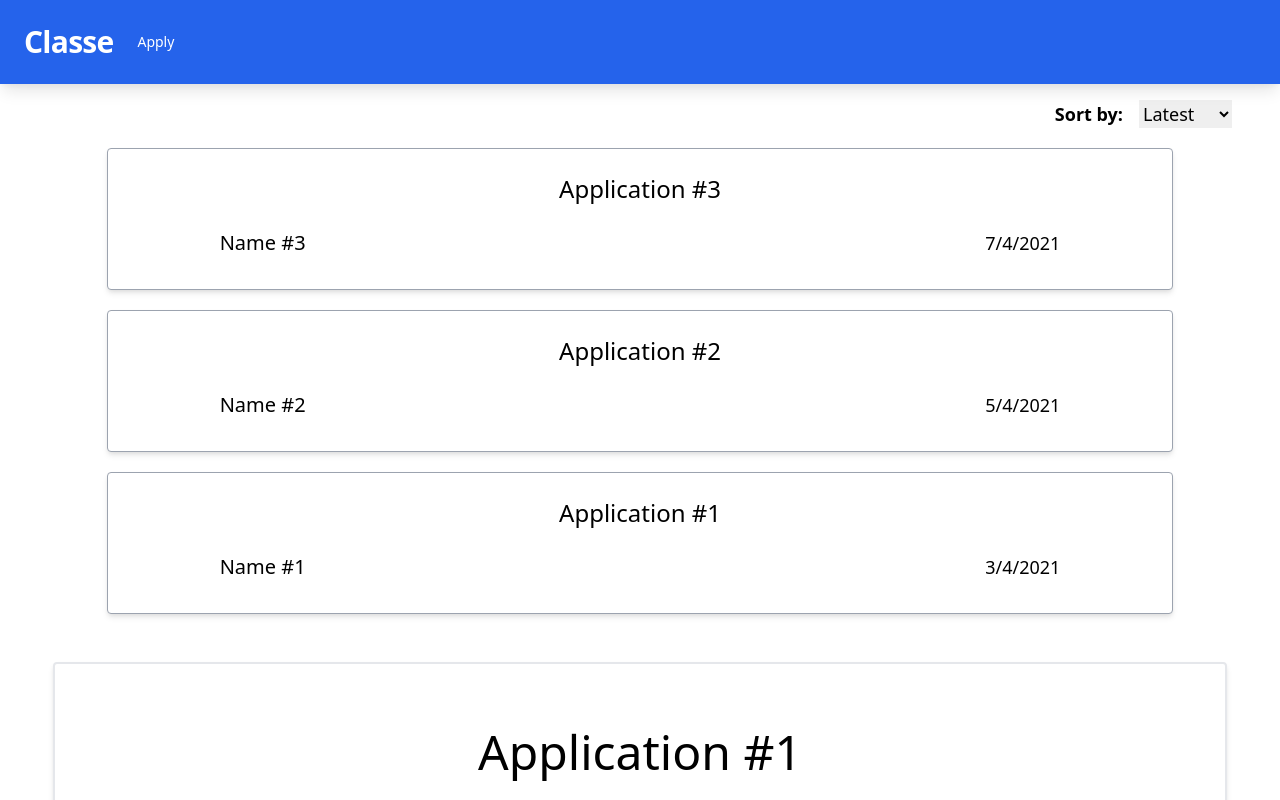
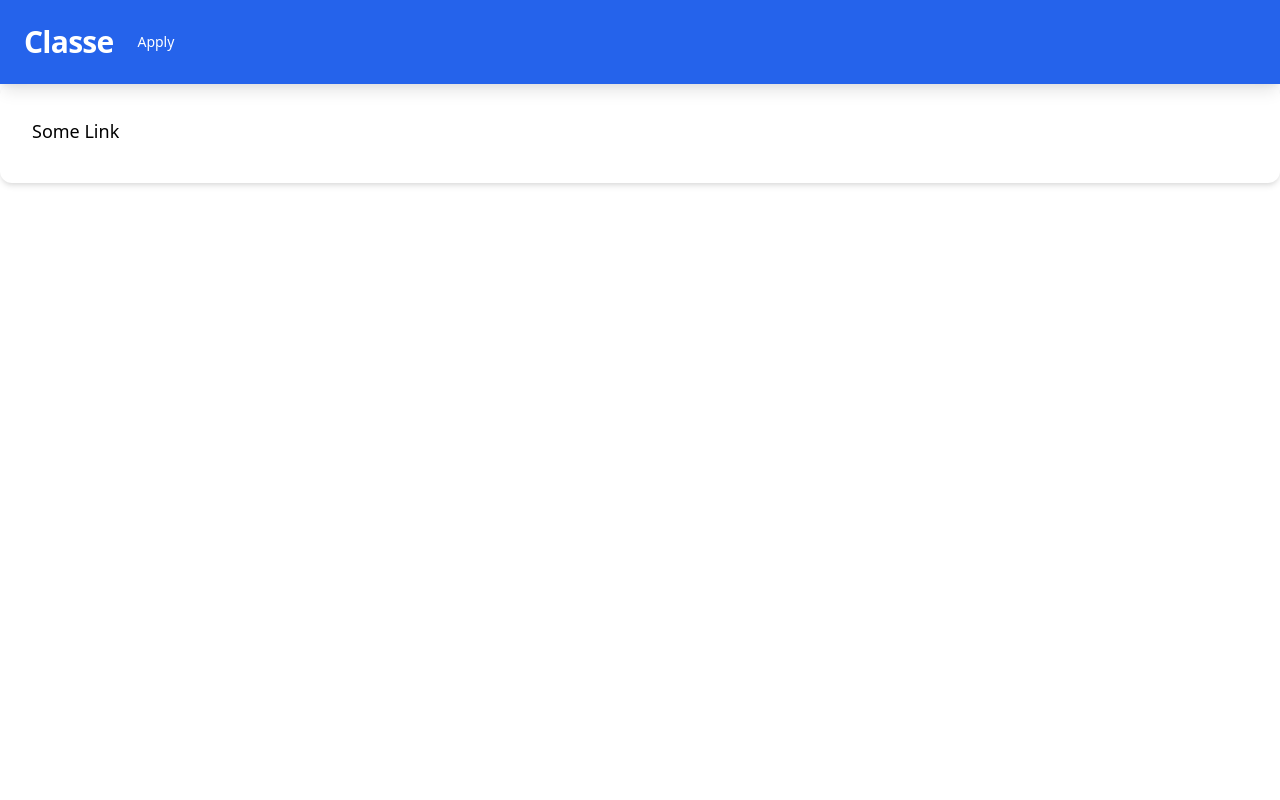
Before and after one commit to uoa-compsci-399/marker-allocation-tool-ui, a React (Create React App) app: page / in a window 1280 px wide. Shown: the top 800 px of the page. Built offline with nearby package versions, Linux system fonts and the light colour scheme.

Commit message:
configure routes

```diff
--- a/package.json
+++ b/package.json
@@ -11,9 +11,13 @@
     "@types/node": "^14.14.37",
     "@types/react": "^17.0.0",
     "@types/react-dom": "^17.0.0",
+    "@types/react-router": "^5.1.13",
+    "@types/react-router-dom": "^5.1.7",
     "clsx": "^1.1.1",
+    "history": "^5.0.0",
     "react": "^17.0.2",
     "react-dom": "^17.0.2",
+    "react-router-dom": "^5.2.0",
     "react-scripts": "^4.0.3",
     "typescript": "^4.1.2",
     "web-vitals": "^1.0.1"
@@ -57,6 +61,7 @@
     "husky": "^6.0.0",
     "postcss": "^8.2.9",
     "prettier": "^2.2.1",
+    "react-router": "^5.2.0",
     "tailwindcss": "npm:@tailwindcss/postcss7-compat"
   }
 }
--- a/src/App.tsx
+++ b/src/App.tsx
@@ -1,46 +1,15 @@
 import React from 'react';
 
-import ApplicationView from './pages/ApplicationViewPage/';
-import ApplicationDetail from './pages/ApplicationDetailPage';
+import { Router } from 'react-router';
+import Routes from './routes';
 
-// Dummy ApplicationDetail data
-const dummyDataOne = {
-  title: 'Application #1',
-  name: 'Honger',
-  studentID: '18051980',
-  email: 'hong518@aucklanduni.ac.nz',
-  areaOfStudy: 'Computer Science',
-  currentYear: '3',
-  availabeSems: 'Semester One, Two',
-  experience: 'No',
-  visaStatus: 'Valid',
-  location: 'In Auckland',
-  prefCourse: 'COMPSCI 399',
-  files: 'Some files',
-};
-
-const dummyDataTwo = {
-  title: 'Application #2',
-  name: 'Applicant',
-  studentID: '584412',
-  email: 'appl487@aucklanduni.ac.nz',
-  areaOfStudy: 'Mathematics',
-  currentYear: '2',
-  availabeSems: 'Semester Two',
-  experience: 'Yes',
-  visaStatus: 'Valid',
-  location: 'Not in Auckland',
-  prefCourse: 'COMPSCI 367',
-  files: 'Some files',
-};
+import history from './services/history';
 
 function App(): JSX.Element {
   return (
-    <div>
-      <ApplicationView />
-      <ApplicationDetail info={dummyDataOne} />
-      <ApplicationDetail info={dummyDataTwo} />
-    </div>
+    <Router history={history}>
+      <Routes />
+    </Router>
   );
 }
 
--- /dev/null
+++ b/src/routes/index.tsx
@@ -0,0 +1,14 @@
+import React from 'react';
+import { Switch, Route } from 'react-router-dom';
+
+import ApplicationList from '../pages/ApplicationViewPage/ApplicationList';
+import Example from '../components/common-ui/example';
+
+export default function Routes(): JSX.Element {
+  return (
+    <Switch>
+      <Route path="/" component={Example} />
+      <Route path="/applications" component={ApplicationList} />
+    </Switch>
+  );
+}
--- /dev/null
+++ b/src/services/history.ts
@@ -0,0 +1,5 @@
+import { createBrowserHistory } from 'history';
+
+const history = createBrowserHistory();
+
+export default history;
```
Also changed, not shown: 1 other file (tests, documents, lock files or other folders).
